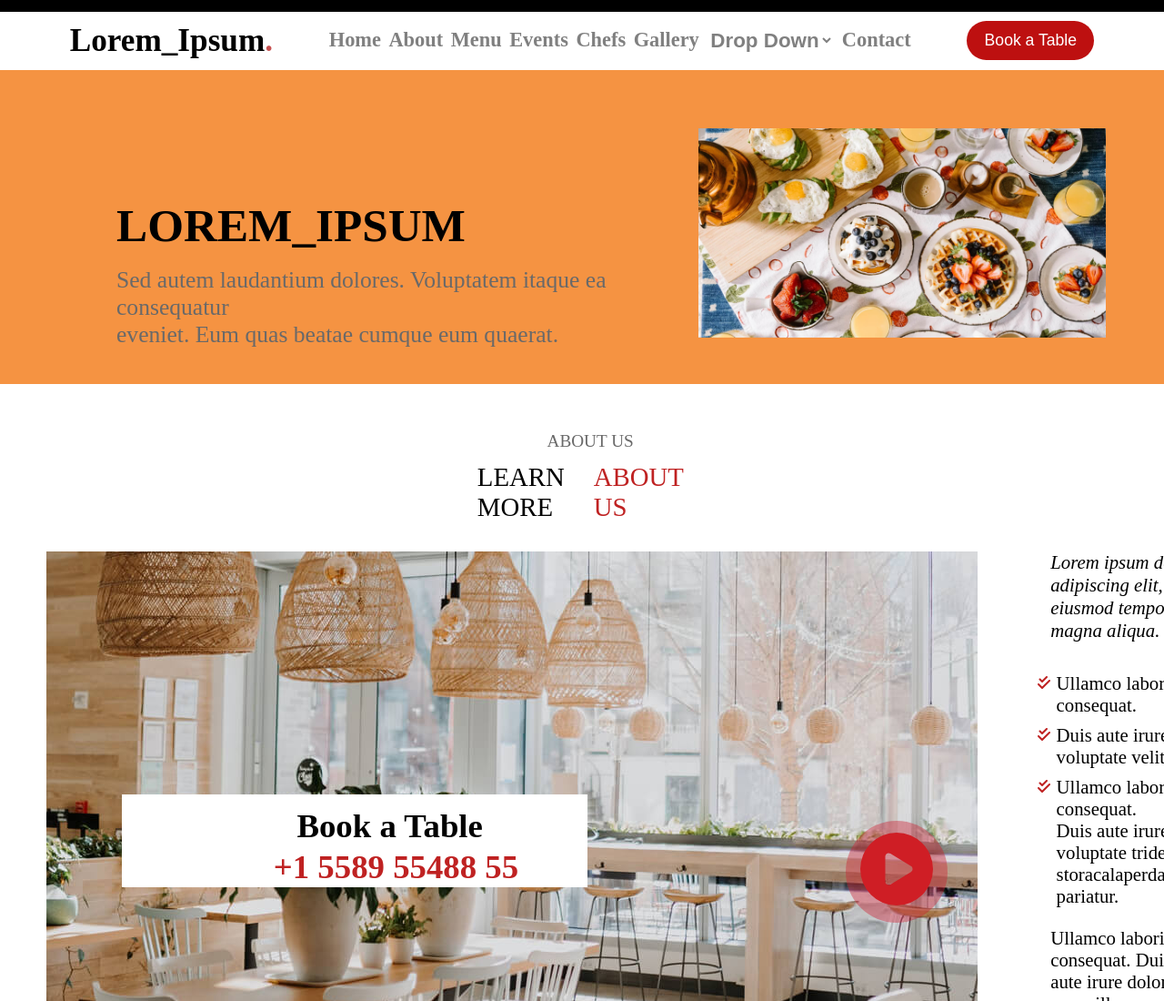
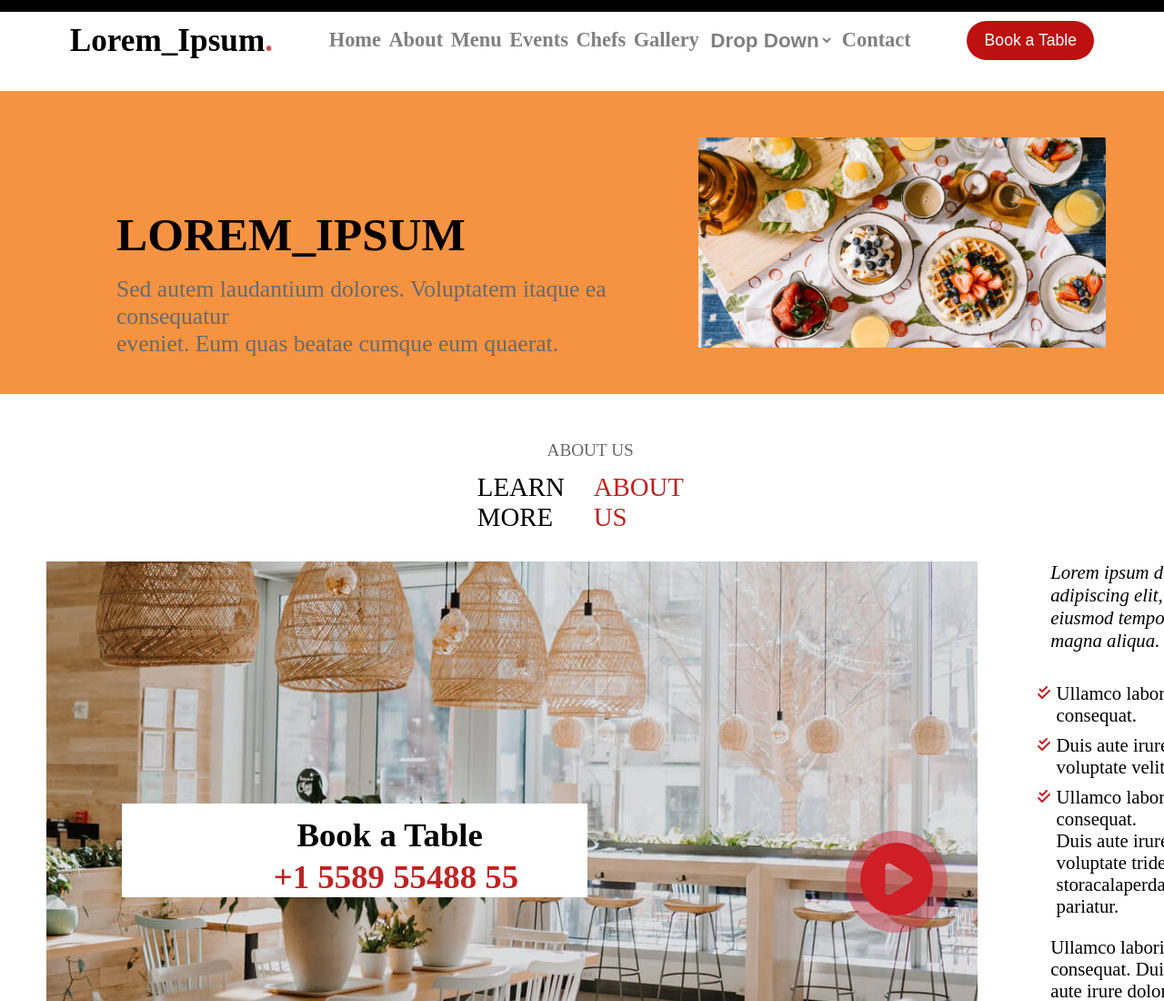
Before and after one commit to ShivamGoelOSS/Chef, a plain HTML site: page index.html in a window 1280 px wide. Shown: the top 1100 px of the page at 91% size. Drawn offline with Linux system fonts and the light colour scheme.

Commit message:
Update style.css

```diff
--- a/style.css
+++ b/style.css
@@ -3,8 +3,10 @@
     padding: 0;
 }
 header{
-    position: sticky;
-    top:0;
+    position: fixed;
+    top: 0;
+    width: 100%;
+    z-index: 1000;
 }
 .top{
     background-color: black;
@@ -55,17 +57,13 @@ header{
     font-weight: bold;
     font-size: 1.4rem;
 }
-.bottom{
-    width:100vw;
-    height:1vw;
-    background-color: rgba(245, 147, 66);
-}
 .hero-section{
     display: flex;
     background-color: rgba(245, 147, 66);
     justify-content: space-between;
     width:100vw;
     height:26vw;
+    margin-top: 100px;
 }
 .lefthero{
     margin-left: 8rem;
```
